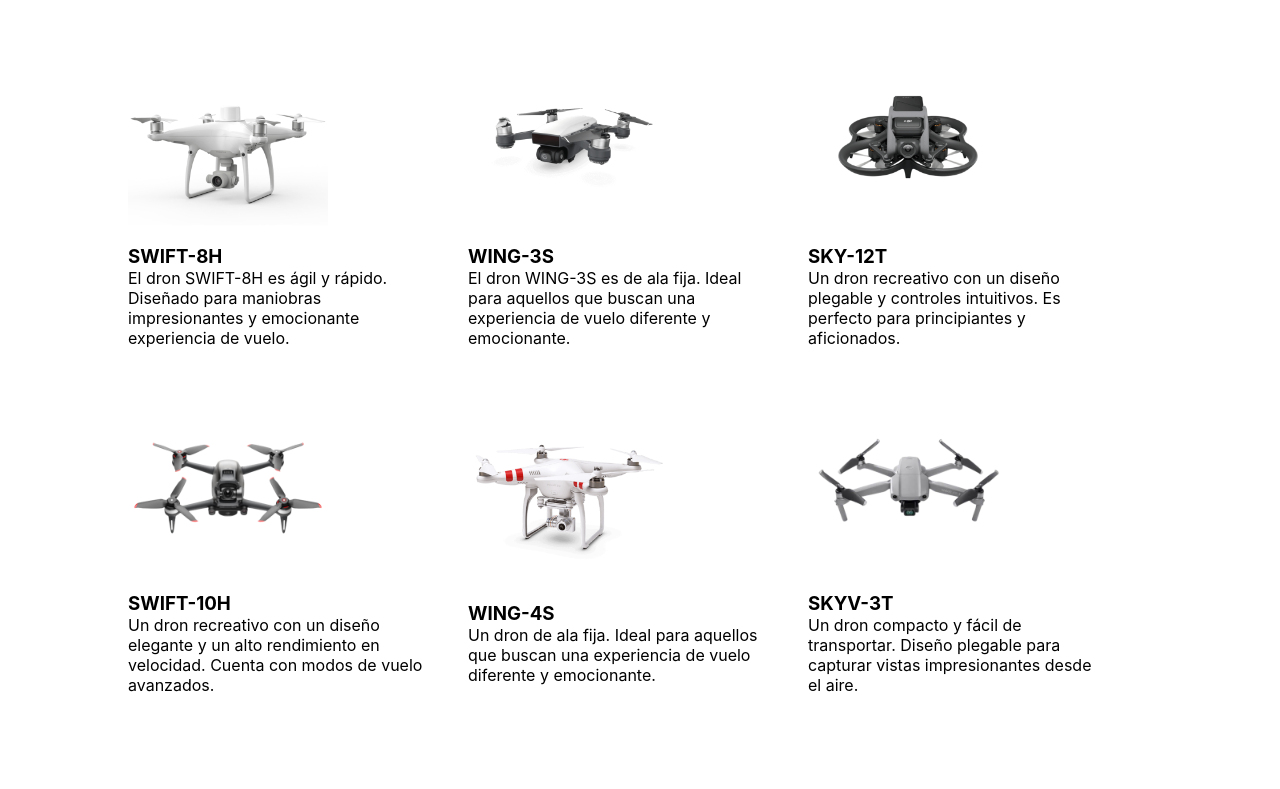
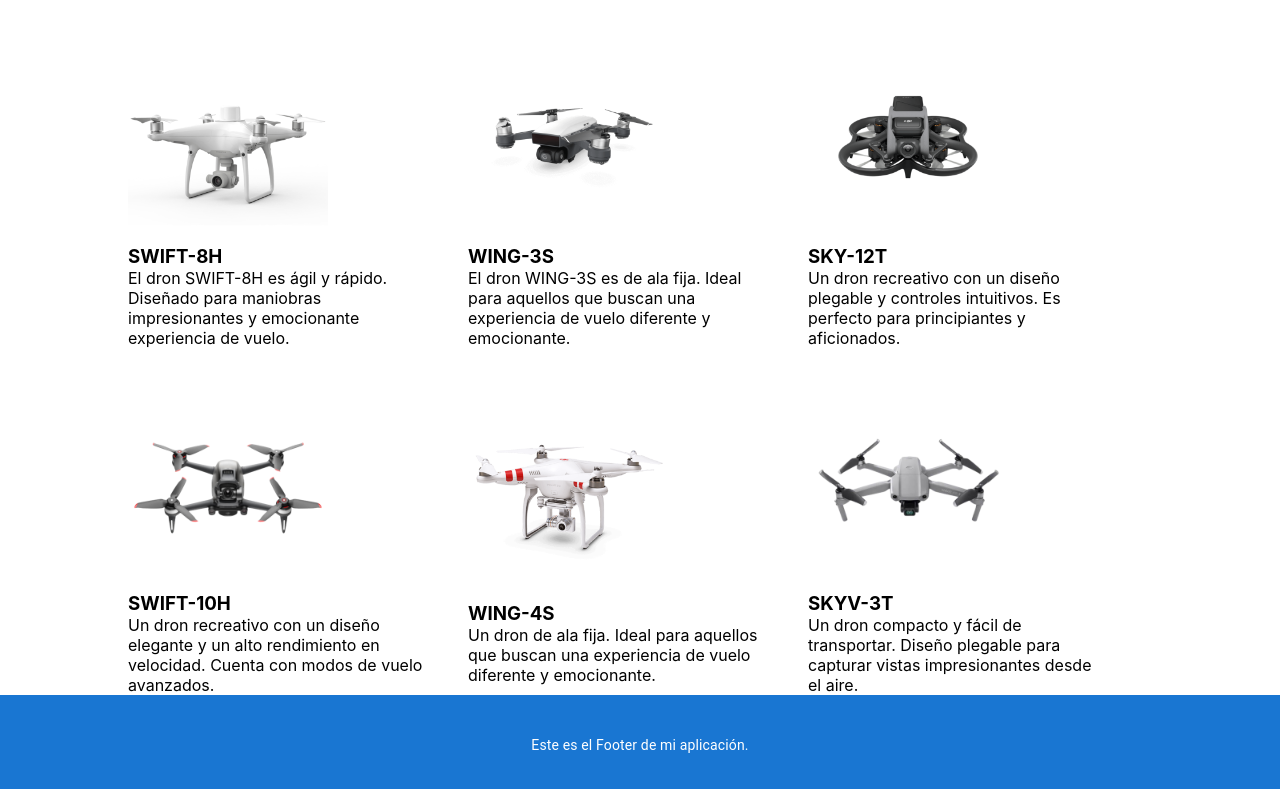
Before and after one commit to Sebasbh/DroneTech, a React (Create React App) app: page / in a window 1280 px wide. Shown: the part 1217-2006 px from the top of the page. Before the commit the page ends 1912 px from the top, so only its background shows below. Built offline with nearby package versions, Linux system fonts and the light colour scheme.

Commit message:
footer created

```diff
--- a/package.json
+++ b/package.json
@@ -3,6 +3,10 @@
   "version": "0.1.0",
   "private": true,
   "dependencies": {
+    "@emotion/react": "^11.11.0",
+    "@emotion/styled": "^11.11.0",
+    "@mui/icons-material": "^5.11.16",
+    "@mui/material": "^5.13.1",
     "@testing-library/jest-dom": "^5.16.5",
     "@testing-library/react": "^13.4.0",
     "@testing-library/user-event": "^13.5.0",
--- a/src/Context/UserProvider.jsx
+++ b/src/Context/UserProvider.jsx
@@ -9,7 +9,7 @@ import axios from 'axios';
  export  function UserProvider({children}) {
 
     const [data, setData] = useState([]);
-    useEffect(()=>{
+    useEffect(() => {
         axios("data.json").then((res)=>setData(res.data))
 
     },[])
--- a/src/Pages/HomePage/HomePage.jsx
+++ b/src/Pages/HomePage/HomePage.jsx
@@ -3,13 +3,15 @@ import {Header} from '../../components/Header/Header'
 
 import { Cards } from '../../components/Main/Cards'
 import { CardGrid } from '../../components/Main/CardGrid'
+import { Footer} from '../../components/Footer/Footer'
 
 
-export function HomePage() {
+export function HomePage () {
   return (
     <>HomePage
    <Header/>
    <CardGrid />
+   <Footer />
    </>
   )
 }
--- a/src/components/Footer/Footer.jsx
+++ b/src/components/Footer/Footer.jsx
@@ -1,9 +1,11 @@
 import React from 'react'
+import { FooterMui } from './FooterMui'
 
-function Footer() {
+export function Footer() {
   return (
-    <div>Footer</div>
+    <div>
+      <FooterMui />
+    </div>
+
   )
 }
-
-export default Footer
--- /dev/null
+++ b/src/components/Footer/FooterMui.jsx
@@ -0,0 +1,22 @@
+import React from 'react';
+import { styled } from '@mui/material/styles';
+import Container from '@mui/material/Container';
+import Typography from '@mui/material/Typography';
+
+const FooterContainer = styled('footer')(({ theme }) => ({
+  padding: theme.spacing(5),
+  backgroundColor: theme.palette.primary.main,
+  color: theme.palette.primary.contrastText,
+}));
+
+export const FooterMui = () => {
+  return (
+    <FooterContainer>
+      <Container maxWidth="md">
+        <Typography variant="body2" align="center">
+          Este es el Footer de mi aplicación.
+        </Typography>
+      </Container>
+    </FooterContainer>
+  );
+};
```
Also changed, not shown: 1 other file (tests, documents, lock files or other folders).
